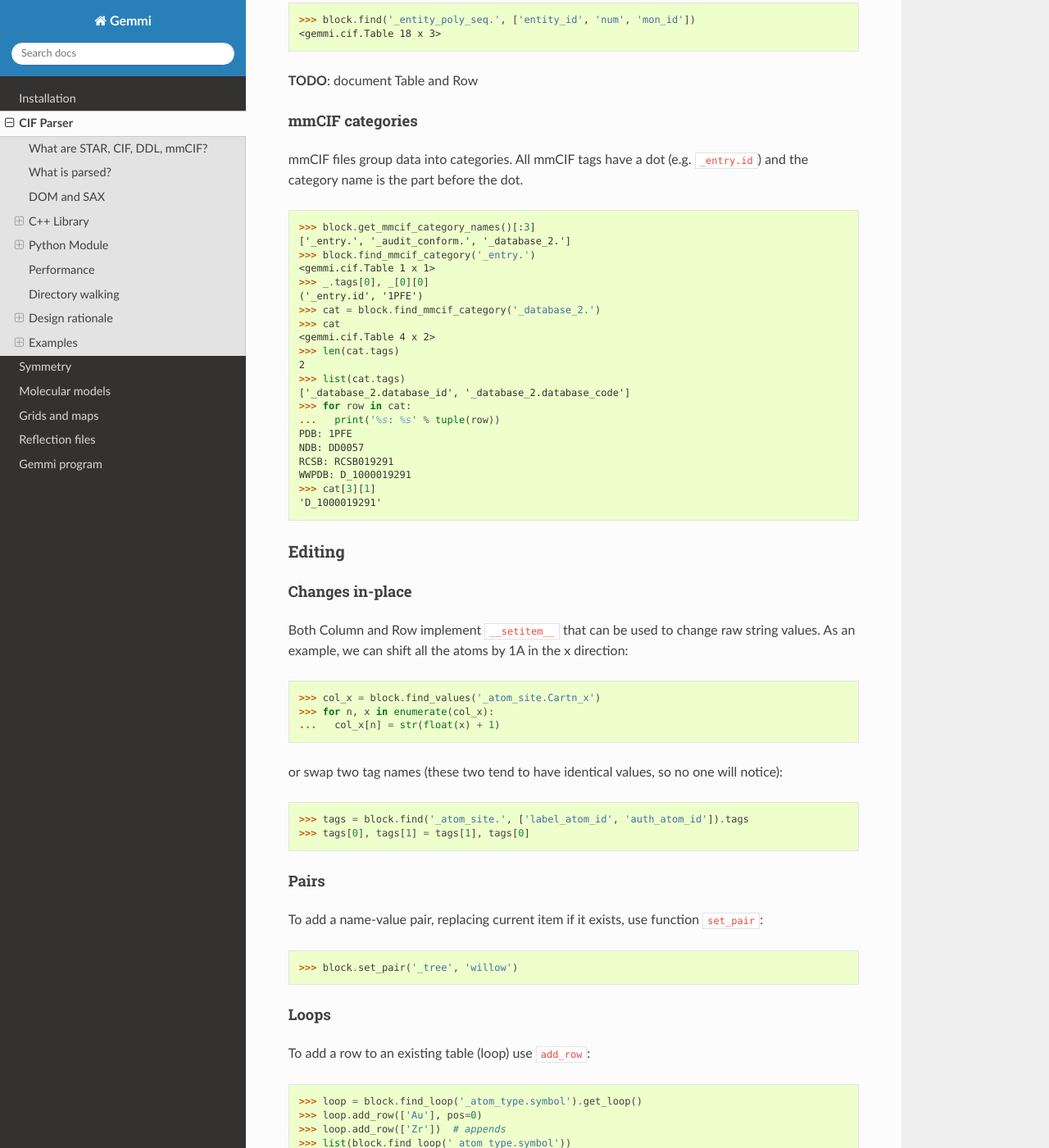
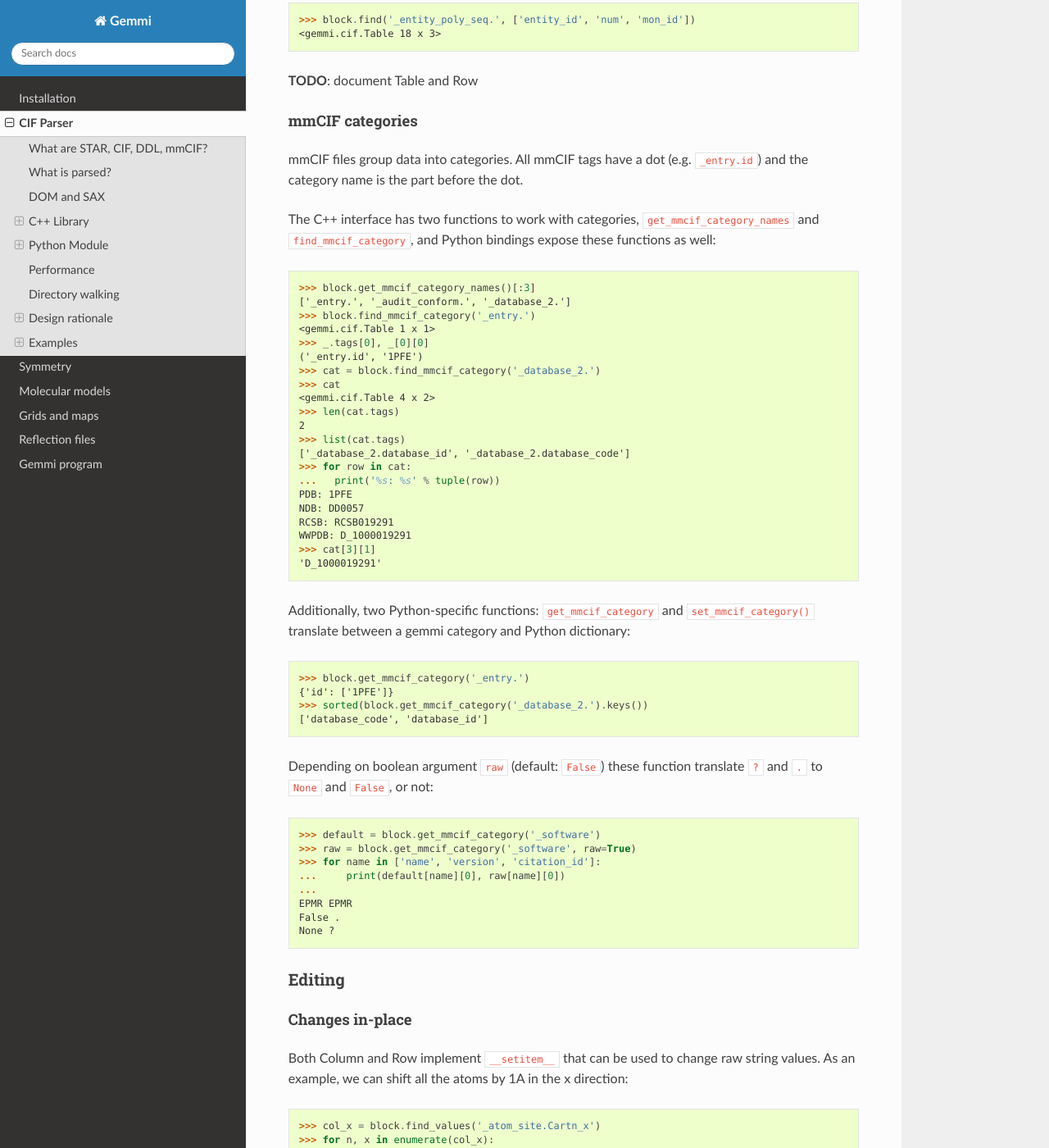
Before and after one commit to project-gemmi/gemmi, a Sphinx documentation site: the page built from docs/cif-parser.rst, in a window 1280 px wide and 1400 px high, scrolled down 14845 px. Shown: the whole window at 82% size. Built offline with Sphinx 7.4.7 and the Read the Docs theme 2.0.0, drawn with Linux system fonts in a browser that asks for light colours.

Commit message:
document block.get_mmcif_category()

```diff
--- a/docs/cif-parser.rst
+++ b/docs/cif-parser.rst
@@ -730,6 +730,10 @@ mmCIF categories
 
 mmCIF files group data into categories. All mmCIF tags have a dot
 (e.g. ``_entry.id``) and the category name is the part before the dot.
+
+The C++ interface has two functions to work with categories,
+``get_mmcif_category_names`` and ``find_mmcif_category``,
+and Python bindings expose these functions as well:
 
 .. doctest::
 
@@ -754,6 +758,32 @@ mmCIF files group data into categories. All mmCIF tags have a dot
   WWPDB: D_1000019291
   >>> cat[3][1]
   'D_1000019291'
+
+Additionally, two Python-specific functions: ``get_mmcif_category``
+and ``set_mmcif_category()`` translate between a gemmi category and
+Python dictionary:
+
+.. doctest::
+
+  >>> block.get_mmcif_category('_entry.')
+  {'id': ['1PFE']}
+  >>> sorted(block.get_mmcif_category('_database_2.').keys())
+  ['database_code', 'database_id']
+
+Depending on boolean argument ``raw`` (default: ``False``) these function
+translate ``?`` and ``.`` to ``None`` and ``False``, or not:
+
+.. doctest::
+
+  >>> default = block.get_mmcif_category('_software')
+  >>> raw = block.get_mmcif_category('_software', raw=True)
+  >>> for name in ['name', 'version', 'citation_id']:
+  ...     print(default[name][0], raw[name][0])
+  ...
+  EPMR EPMR
+  False .
+  None ?
+
 
 Editing
 -------
```
